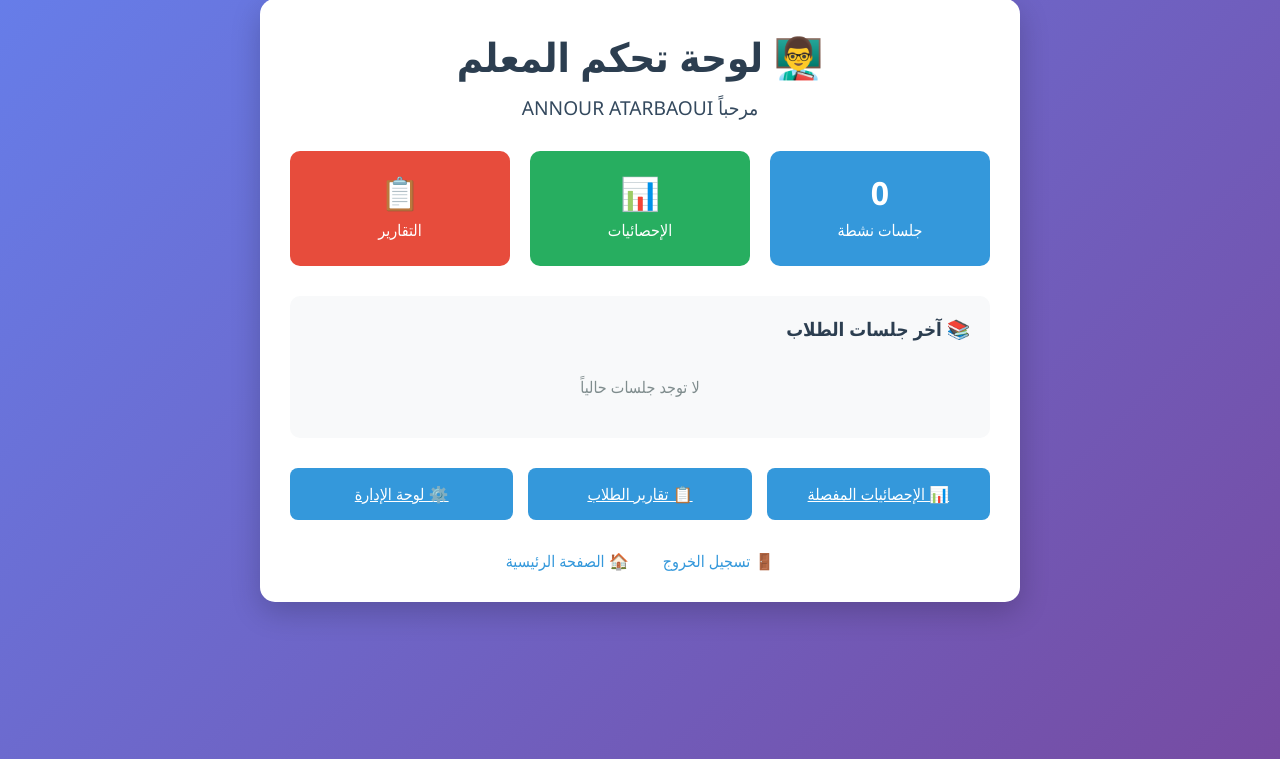
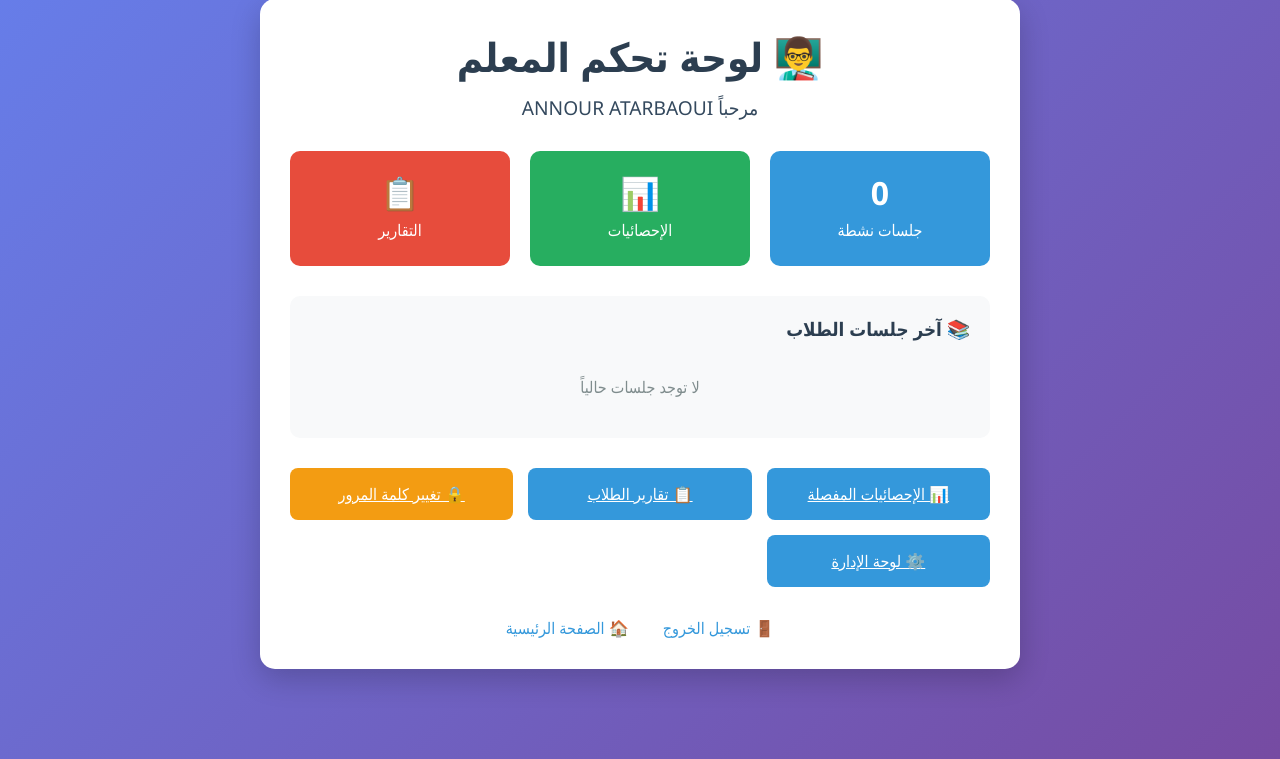
Before and after one commit to BEAC018/math-competition-platform, a Django app: page /accounts/dashboard/ in a window 1280 px wide. Shown: the part 41-800 px from the top of the page. Run offline with Django 4.2, Linux system fonts and the light colour scheme; a user stored in the database is signed in; data comes from the database, SQL or seed files in the repository.

Commit message:
🔒 إخفاء كلمة مرور المدير وتحسين الأمان
- إخفاء كلمة المرور من صفحة إنشاء المدير بعد الإنشاء
- إضافة تحذير أمني لحفظ البيانات
- إزالة كلمة المرور من الصفحة الرئيسية
- إضافة نظام تغيير كلمة المرور للمعلمين
- تحسين عرض معلومات الدخول في الصفحة الرئيسية
- إضافة رابط تغيير كلمة المرور في لوحة تحكم المعلم

```diff
--- a/accounts/urls.py
+++ b/accounts/urls.py
@@ -7,4 +7,5 @@ urlpatterns = [
     path('dashboard/', views.teacher_dashboard, name='teacher_dashboard'),
     path('student/login/', views.student_login, name='student_login'),
     path('create-admin/', views.create_admin, name='create_admin'),
+    path('change-password/', views.change_password, name='change_password'),
 ]
--- a/accounts/views.py
+++ b/accounts/views.py
@@ -102,7 +102,8 @@ def create_admin(request):
                 <h2>✅ يوجد مدير بالفعل</h2>
                 <p>تم إنشاء حساب المدير مسبقاً</p>
                 <p><strong>اسم المستخدم:</strong> admin</p>
-                <p><strong>كلمة المرور:</strong> admin123456</p>
+                <p><strong>كلمة المرور:</strong> ••••••••••</p>
+            <p style="color: #7f8c8d; font-size: 0.9em;">استخدم كلمة المرور التي تم إنشاؤها مسبقاً</p>
                 <a href="/accounts/login/" style="background: #3498db; color: white; padding: 10px 20px; text-decoration: none; border-radius: 5px;">دخول المعلمين</a>
             </div>
             """)
@@ -119,8 +120,14 @@ def create_admin(request):
         return HttpResponse("""
         <div style="text-align: center; padding: 50px; font-family: Arial;">
             <h2>🎉 تم إنشاء المدير بنجاح!</h2>
-            <p><strong>اسم المستخدم:</strong> admin</p>
-            <p><strong>كلمة المرور:</strong> admin123456</p>
+            <div style="background: #d4edda; padding: 20px; border-radius: 10px; margin: 20px 0; border: 1px solid #c3e6cb;">
+                <h3 style="color: #155724; margin-bottom: 15px;">🔑 بيانات الدخول</h3>
+                <p><strong>اسم المستخدم:</strong> admin</p>
+                <p><strong>كلمة المرور:</strong> admin123456</p>
+                <p style="color: #856404; font-size: 0.9em; margin-top: 15px;">
+                    ⚠️ احفظ هذه البيانات في مكان آمن - لن تظهر مرة أخرى
+                </p>
+            </div>
             <p>يمكنك الآن الدخول كمعلم أو مدير</p>
             <a href="/accounts/login/" style="background: #3498db; color: white; padding: 10px 20px; text-decoration: none; border-radius: 5px;">دخول المعلمين</a>
             <a href="/admin/" style="background: #e74c3c; color: white; padding: 10px 20px; text-decoration: none; border-radius: 5px; margin-left: 10px;">لوحة الإدارة</a>
@@ -135,3 +142,58 @@ def create_admin(request):
             <a href="/" style="background: #3498db; color: white; padding: 10px 20px; text-decoration: none; border-radius: 5px;">العودة للرئيسية</a>
         </div>
         """)
+
+
+@login_required
+def change_password(request):
+    """تغيير كلمة المرور"""
+    if request.method == 'POST':
+        old_password = request.POST.get('old_password')
+        new_password = request.POST.get('new_password')
+        confirm_password = request.POST.get('confirm_password')
+
+        # التحقق من كلمة المرور القديمة
+        if not request.user.check_password(old_password):
+            messages.error(request, 'كلمة المرور القديمة غير صحيحة')
+        elif new_password != confirm_password:
+            messages.error(request, 'كلمة المرور الجديدة غير متطابقة')
+        elif len(new_password) < 6:
+            messages.error(request, 'كلمة المرور يجب أن تكون 6 أحرف على الأقل')
+        else:
+            request.user.set_password(new_password)
+            request.user.save()
+            messages.success(request, 'تم تغيير كلمة المرور بنجاح')
+            return redirect('teacher_login')
+
+    from django.middleware.csrf import get_token
+    csrf_token = get_token(request)
+
+    return HttpResponse(f"""
+    <div style="max-width: 400px; margin: 50px auto; padding: 30px; border: 1px solid #ddd; border-radius: 10px; font-family: Arial;">
+        <h2 style="text-align: center; color: #2c3e50;">🔒 تغيير كلمة المرور</h2>
+        <form method="post" style="margin-top: 20px;">
+            <input type="hidden" name="csrfmiddlewaretoken" value="{csrf_token}">
+            <div style="margin-bottom: 15px;">
+                <label style="display: block; margin-bottom: 5px; color: #2c3e50;">كلمة المرور القديمة:</label>
+                <input type="password" name="old_password" required
+                       style="width: 100%; padding: 10px; border: 1px solid #ddd; border-radius: 5px;">
+            </div>
+            <div style="margin-bottom: 15px;">
+                <label style="display: block; margin-bottom: 5px; color: #2c3e50;">كلمة المرور الجديدة:</label>
+                <input type="password" name="new_password" required
+                       style="width: 100%; padding: 10px; border: 1px solid #ddd; border-radius: 5px;">
+            </div>
+            <div style="margin-bottom: 20px;">
+                <label style="display: block; margin-bottom: 5px; color: #2c3e50;">تأكيد كلمة المرور:</label>
+                <input type="password" name="confirm_password" required
+                       style="width: 100%; padding: 10px; border: 1px solid #ddd; border-radius: 5px;">
+            </div>
+            <button type="submit" style="width: 100%; padding: 12px; background: #3498db; color: white; border: none; border-radius: 5px; cursor: pointer;">
+                تغيير كلمة المرور
+            </button>
+        </form>
+        <div style="text-align: center; margin-top: 20px;">
+            <a href="/accounts/dashboard/" style="color: #3498db; text-decoration: none;">العودة للوحة التحكم</a>
+        </div>
+    </div>
+    """)
--- a/alhassan/urls.py
+++ b/alhassan/urls.py
@@ -56,9 +56,14 @@ def home_view(request):
                 <a href="/accounts/create-admin/" class="btn" style="background: #f39c12;">🔑 إنشاء حساب المدير</a>
             </div>
 
-            <p style="color: #7f8c8d; margin-top: 30px;">
-                رمز دخول الطلاب: <strong>ben25</strong>
-            </p>
+            <div style="background: #f8f9fa; padding: 15px; border-radius: 8px; margin-top: 30px;">
+                <p style="color: #2c3e50; margin: 5px 0;">
+                    <strong>🎓 للطلاب:</strong> رمز الدخول: <span style="background: #3498db; color: white; padding: 2px 8px; border-radius: 4px;">ben25</span>
+                </p>
+                <p style="color: #2c3e50; margin: 5px 0;">
+                    <strong>👨‍🏫 للمعلمين:</strong> استخدم حساب المدير المُنشأ
+                </p>
+            </div>
         </div>
     </body>
     </html>
--- a/templates/accounts/teacher_dashboard.html
+++ b/templates/accounts/teacher_dashboard.html
@@ -69,6 +69,7 @@
     <div style="display: grid; grid-template-columns: repeat(auto-fit, minmax(200px, 1fr)); gap: 15px; margin: 30px 0;">
         <a href="/dashboard/" class="btn" style="text-align: center;">📊 الإحصائيات المفصلة</a>
         <a href="/dashboard/reports/" class="btn" style="text-align: center;">📋 تقارير الطلاب</a>
+        <a href="/accounts/change-password/" class="btn" style="text-align: center; background: #f39c12;">🔒 تغيير كلمة المرور</a>
         <a href="/admin/" class="btn admin" style="text-align: center;">⚙️ لوحة الإدارة</a>
     </div>
 
```
